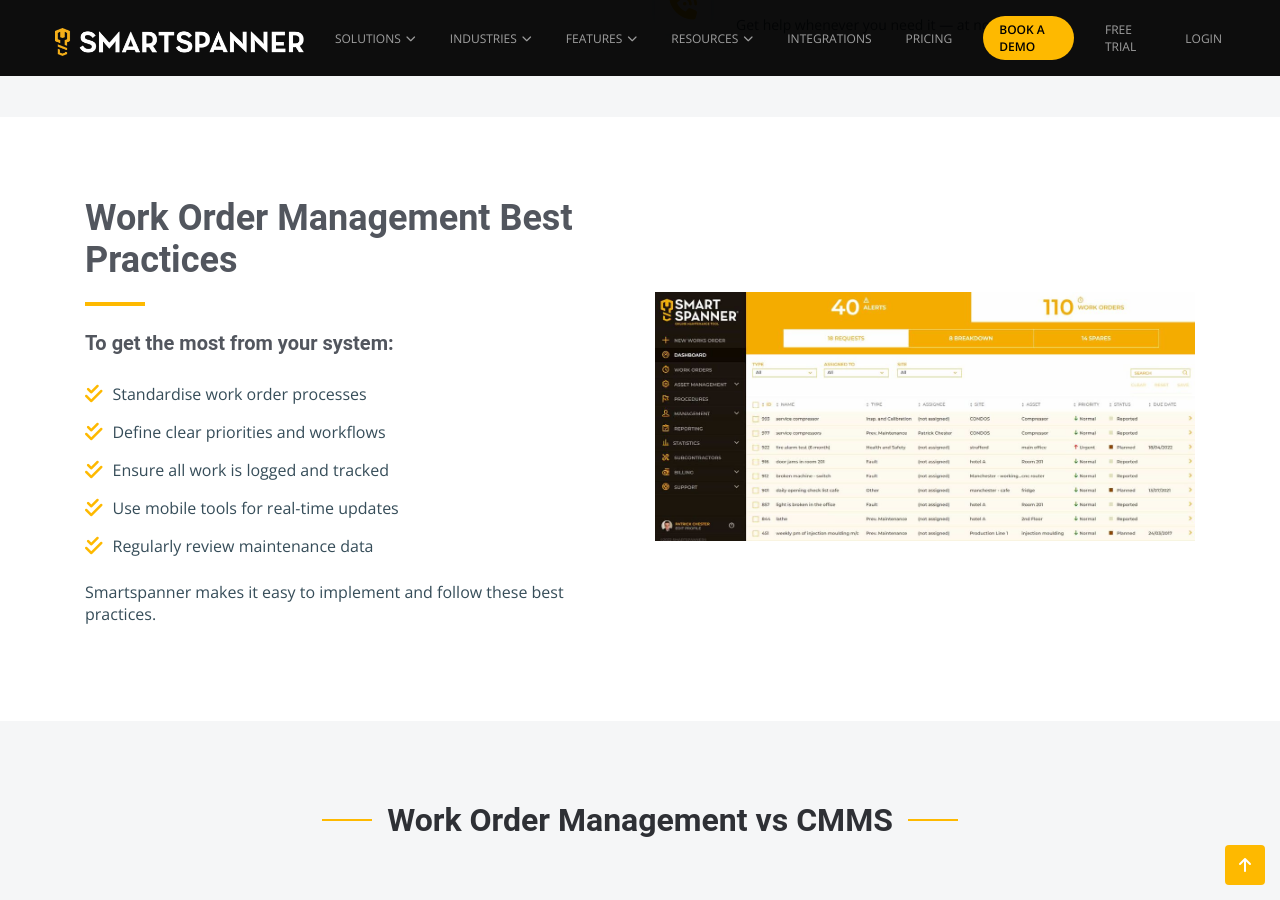
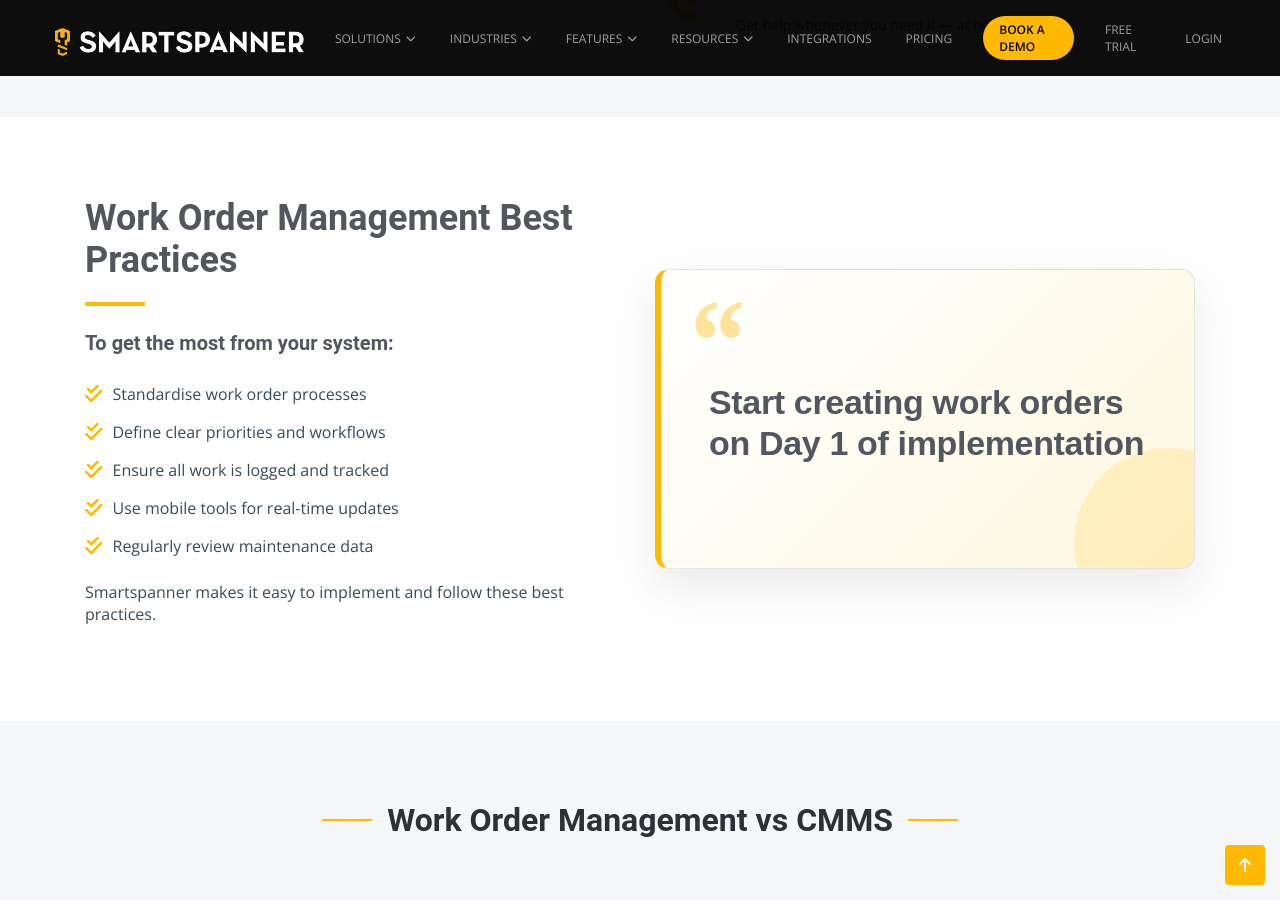
Before and after one commit to smartspanner/smartspanner.com, a Jekyll site: the page built from work-order-management-software.html, in a window 1280 px wide and 900 px high, scrolled down 5811 px. Built offline with Jekyll 4.4.1, drawn with Linux system fonts in a browser that asks for light colours.

Commit message:
docs: add work order best practices quote

```diff
--- a/work-order-management-software.html
+++ b/work-order-management-software.html
@@ -350,7 +350,10 @@
           </div>
         </div>
         <div class="col-lg-6">
-          <img src="{{ '/assets/img/features-1.jpg' | relative_url }}" class="img-fluid" alt="Work Order Best Practices" loading="lazy">
+          <figure class="implementation-quote-card" aria-label="Work order implementation advice">
+            <span class="implementation-quote-mark" aria-hidden="true">&ldquo;</span>
+            <blockquote>Start creating work orders on Day 1 of implementation</blockquote>
+          </figure>
         </div>
       </div>
     </div>
```
